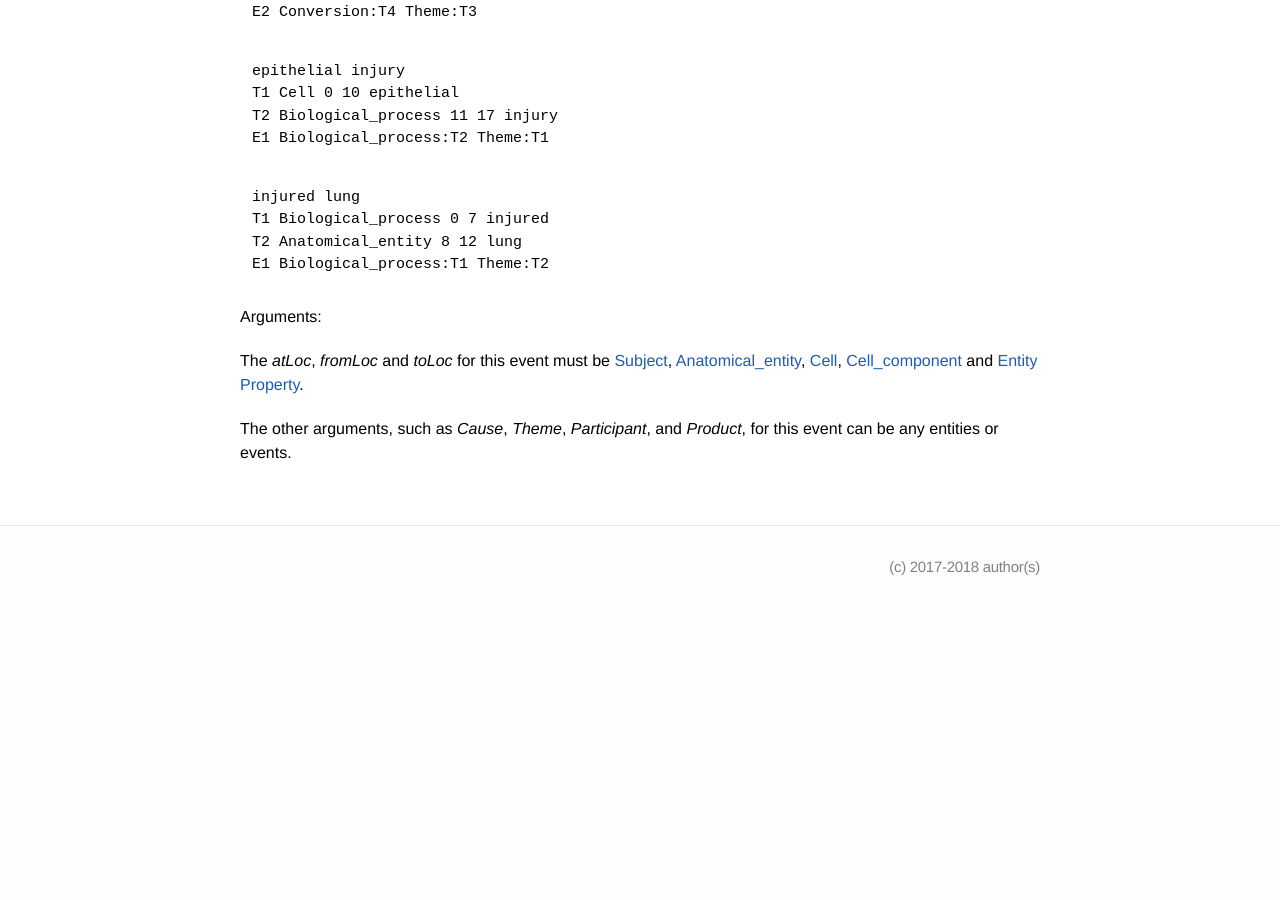
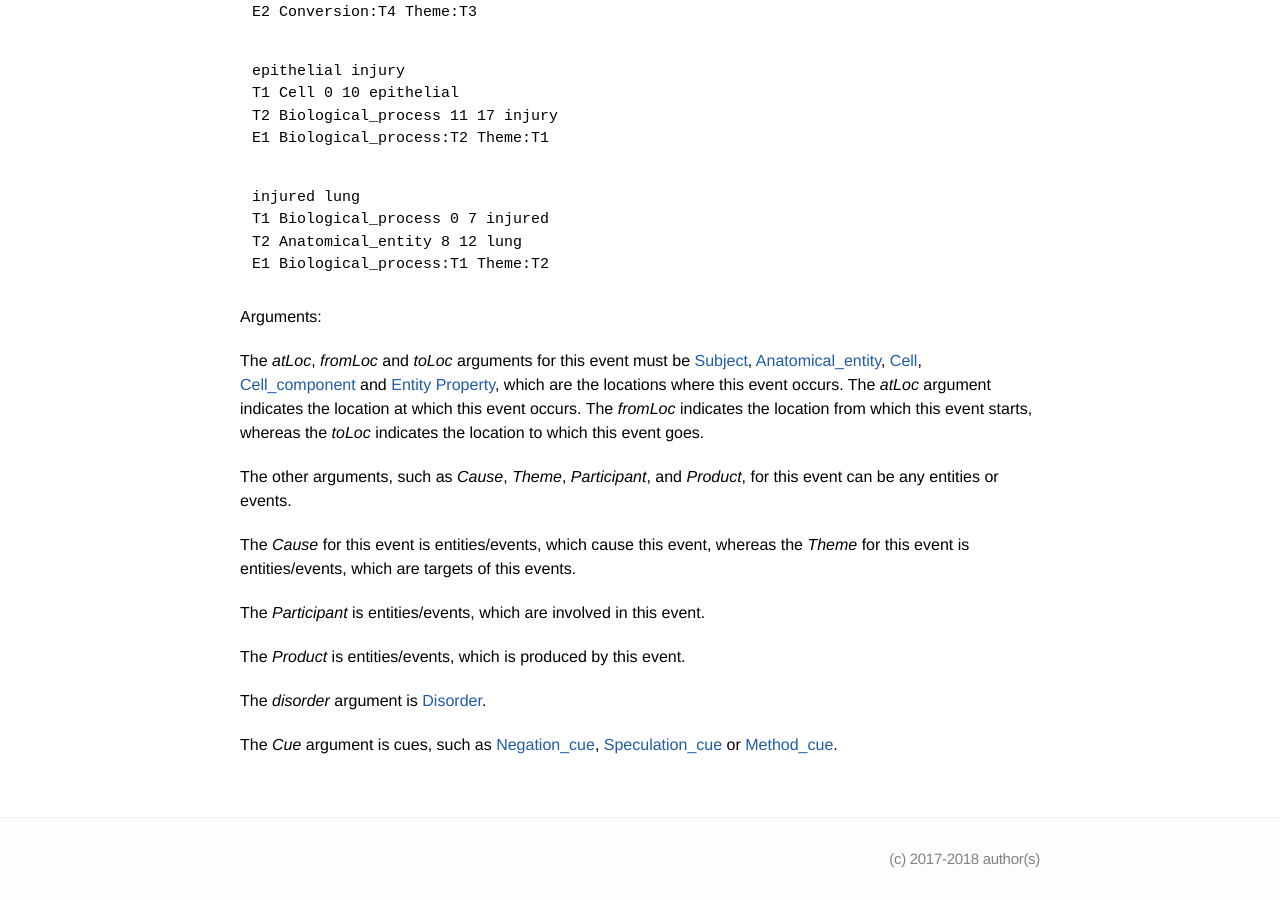
Before and after one commit to ezcatdb/molbiol_lung_corpus-guidelines, a Jekyll site: the page built from _event/Biological_process.md, in a window 1280 px wide and 900 px high, scrolled down 1916 px. Built offline with Jekyll 4.4.1, drawn with Linux system fonts in a browser that asks for light colours; before the commit the page ends 2524 px from its top, so only the background shows below that; some of the changed text lies outside the part shown.

Commit message:
Definition, argument description updated in _event/Biological_process.md

```diff
--- a/_event/Biological_process.md
+++ b/_event/Biological_process.md
@@ -8,7 +8,7 @@ order: 10
 
 This event is based on the <a href="http://www.nactem.ac.uk/meta-knowledge/">GENIA-Meta-knowledge corpus</a> at <a href="http://www.nactem.ac.uk/">NaCTeM</a>.
 
-The category of this event will be difficult to be classified into other biological events, such as [Cellular_process]() and [Molecular_function]().
+This event will be difficult to be classified into other biological events, such as [Cellular_process]() and [Molecular_function](), as it is on higher level than those events.
 
 The following words/phrases can be triggers of this event:
 
@@ -99,9 +99,21 @@ E1 Biological_process:T1 Theme:T2
 
 Arguments:
 
-The *atLoc*, *fromLoc* and *toLoc* for this event must be [Subject](), [Anatomical_entity](), [Cell](), [Cell_component]() and [Entity Property]().
+The *atLoc*, *fromLoc* and *toLoc* arguments for this event must be [Subject](), [Anatomical_entity](), [Cell](), [Cell_component]() and [Entity Property](), which are the locations where this event occurs.
+The *atLoc* argument indicates the location at which this event occurs.
+The *fromLoc* indicates the location from which this event starts, whereas the *toLoc* indicates the location to which this event goes.
 
 The other arguments, such as *Cause*, *Theme*, *Participant*, and *Product*, for this event can be any entities or events.
 
+The *Cause* for this event is entities/events, which cause this event, whereas the *Theme* for this event is entities/events, which are targets of this events.
+
+The *Participant* is entities/events, which are involved in this event.
+
+The *Product* is entities/events, which is produced by this event.
+
+The *disorder* argument is [Disorder]().
+
+The *Cue* argument is cues, such as [Negation_cue](), [Speculation_cue]() or [Method_cue]().
+
 
 <!--details-->
```
